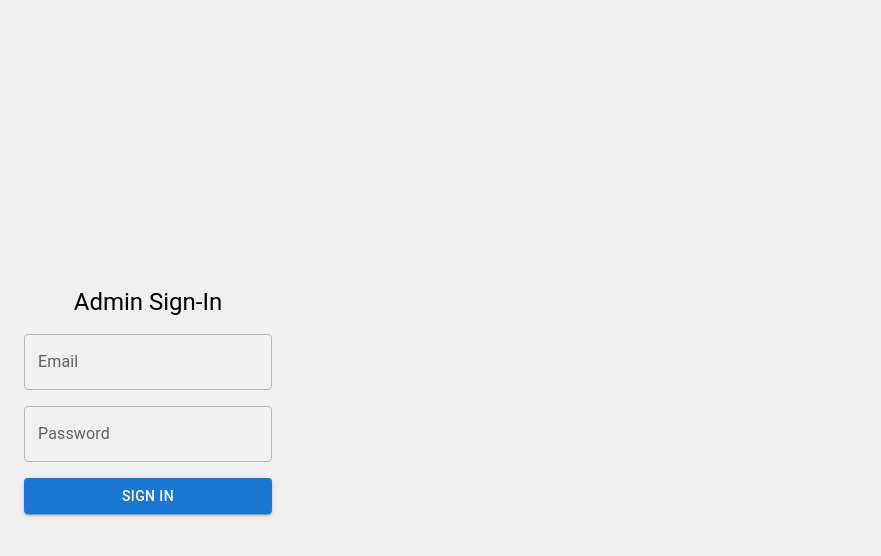
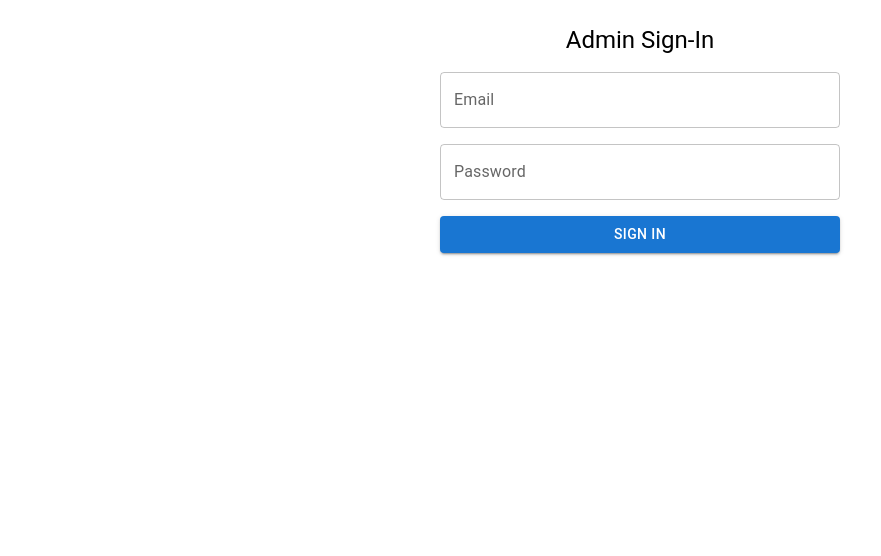
Before and after one commit to bm-197/Online_notice_board, a React (Vite) app in the folder pr_ui/ui/: page /signin in a window 1280 px wide. Shown: the top 556 px of the page, without its empty margins (0-881 px from the left). Built offline with nearby package versions, Linux system fonts and the light colour scheme; no server answers.

Commit message:
bug: fixed body elemnt only displayin on the left half of the screen

```diff
--- a/pr_ui/ui/src/index.css
+++ b/pr_ui/ui/src/index.css
@@ -5,14 +5,15 @@
 
   color-scheme: light;
   color: rgba(255, 255, 255, 0.87);
-  background-color: #242424;
 
   font-synthesis: none;
   text-rendering: optimizeLegibility;
   -webkit-font-smoothing: antialiased;
   -moz-osx-font-smoothing: grayscale;
 }
-
+body {
+  margin: 0;
+}
 a {
   font-weight: 500;
   color: #646cff;
@@ -20,15 +21,6 @@ a {
 }
 a:hover {
   color: #535bf2;
-}
-
-body {
-  margin: 0;
-  display: flex;
-  place-items: center;
-  min-width: 320px;
-  min-height: 100vh;
-  background-color: #f0f0f0;
 }
 
 h1 {
```
